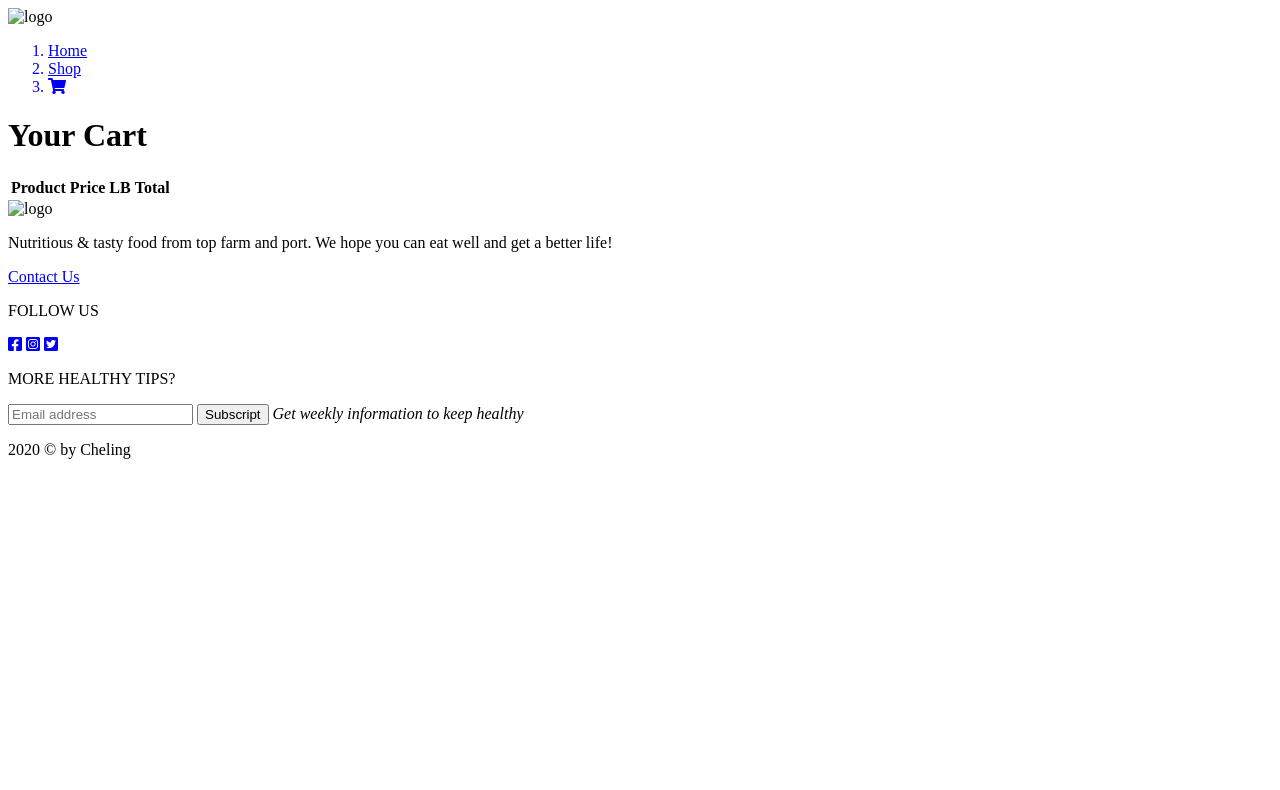
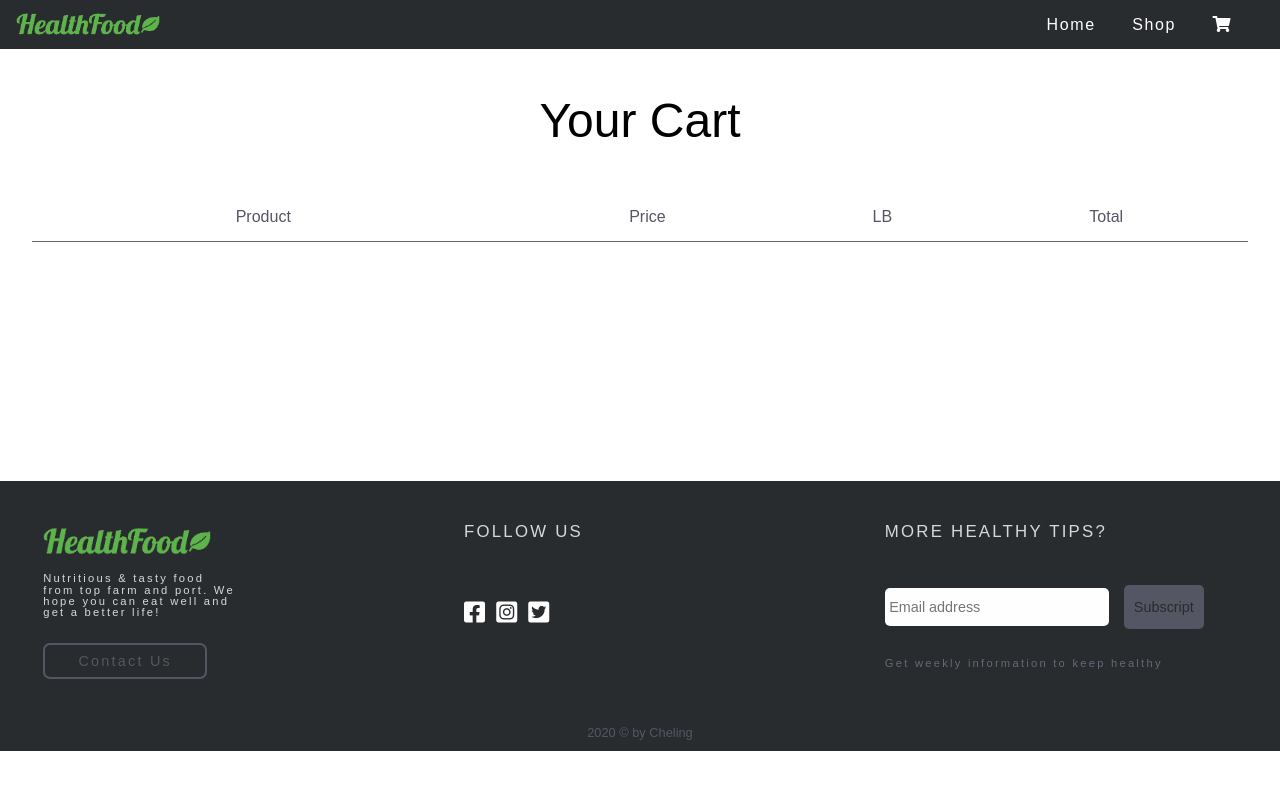
Before and after one commit to chelingliao/shopping-store, a website: page page/cart.html in a window 1280 px wide. Drawn offline with Linux system fonts and the light colour scheme; the site is published under a folder, as on GitHub Pages, so addresses that start at the root find nothing; a web font is replaced by a local one.

Commit message:
fixed link

```diff
--- a/page/cart.html
+++ b/page/cart.html
@@ -5,25 +5,25 @@
     <meta charset="UTF-8">
     <meta name="viewport" content="width=device-width, initial-scale=1.0">
     <title>HealthyFood Online Store</title>
-    <link rel="stylesheet" href="/src/css/reset.css">
-    <link rel="stylesheet" href="/src/css/style.css">
+    <link rel="stylesheet" href="../src/css/reset.css">
+    <link rel="stylesheet" href="../src/css/style.css">
     <link rel='stylesheet' href='https://cdnjs.cloudflare.com/ajax/libs/font-awesome/5.13.1/css/all.min.css' />
-    <link rel="icon" href="/src/img/hfico.ico" type="image/x-icon" />
+    <link rel="icon" href="../src/img/hfico.ico" type="image/x-icon" />
 </head>
 
 <body>
     <div class="logo">
-        <img src="/src/img/logo.png" alt="logo" class="logo-img">
+        <img src="../src/img/logo.png" alt="logo" class="logo-img">
     </div>
     <nav>
         <ol>
-            <a href="/index.html">
+            <a href="../page/index.html">
                 <li>Home</li>
             </a>
-            <a href="/shop.html">
+            <a href="../page/shop.html">
                 <li>Shop</li>
             </a>
-            <a href="/cart.html">
+            <a href="../page/cart.html">
                 <li><i class="fas fa-shopping-cart"></i></li>
             </a>
         </ol>
@@ -48,7 +48,7 @@
     <footer>
 
         <div class="contact">
-            <img src="/src/img/logo.png" alt="logo" class="footer-logo">
+            <img src="../src/img/logo.png" alt="logo" class="footer-logo">
             <p>Nutritious & tasty food from top farm and
                 port. We hope you can eat well and get a better life!</p>
             <a href="#" class="contact-btn">Contact Us</a>
@@ -81,7 +81,7 @@
 
     </div>
 
-    <script src="/src/js/main.js"></script>
+    <script src="../src/js/main.js"></script>
 
 </body>
 
```
